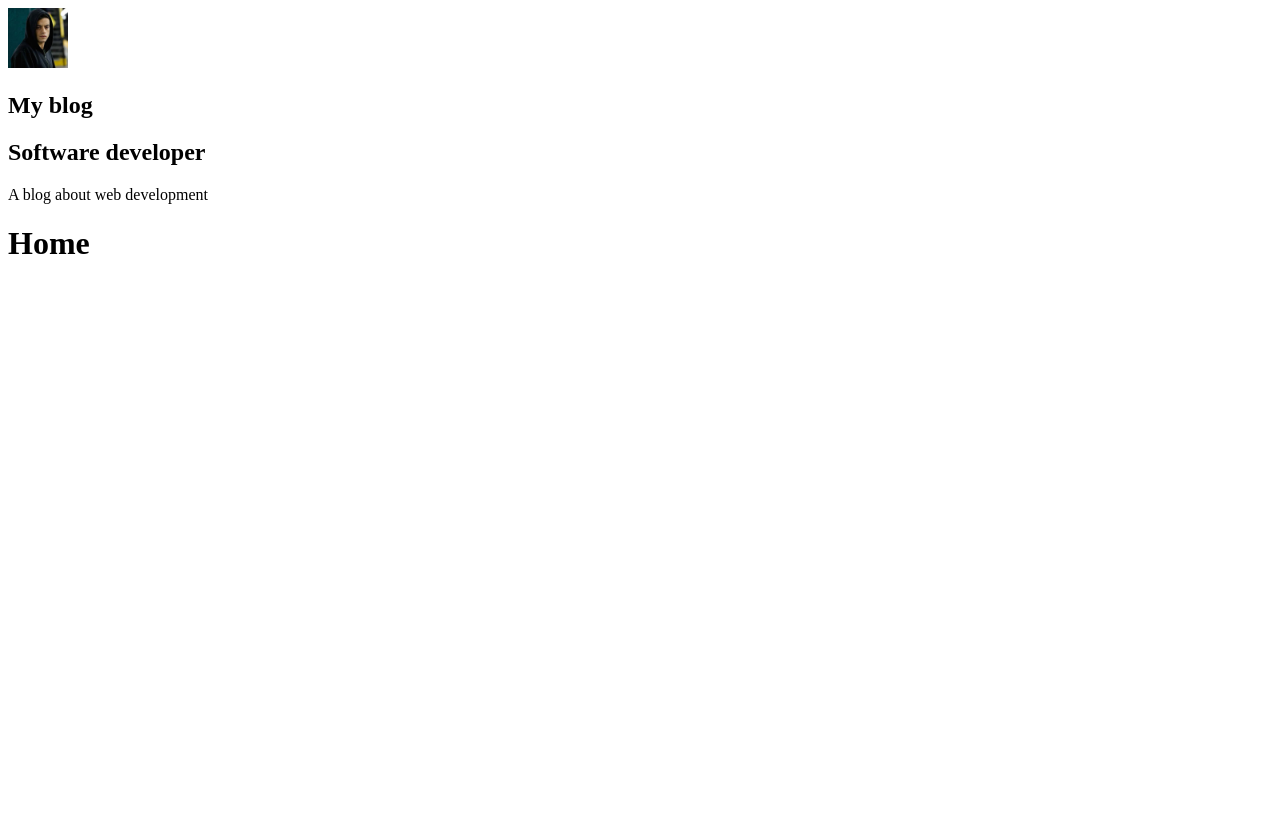
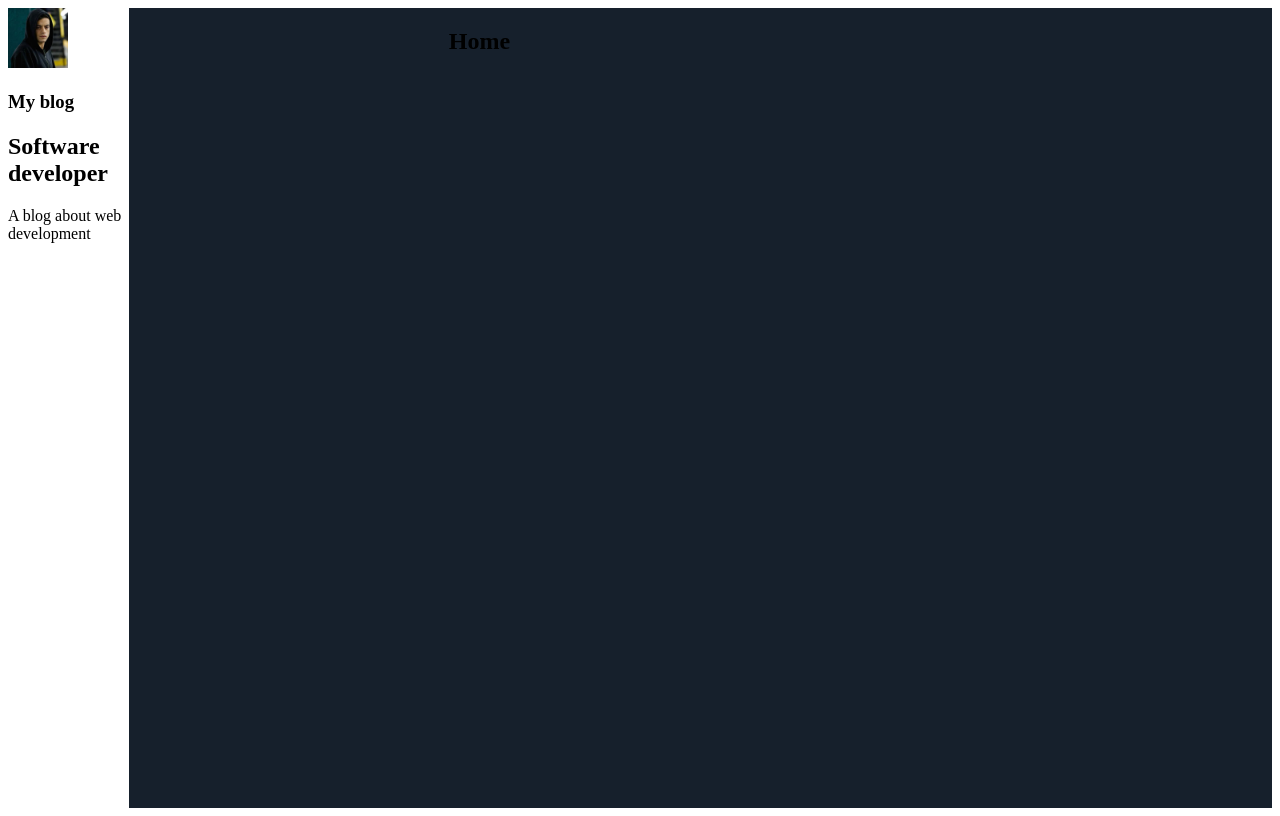
Before and after one commit to renangabriel27/gatsby-starter, a Gatsby site: page / in a window 1280 px wide. Built offline with nearby package versions, Linux system fonts and the light colour scheme; Gatsby itself is replaced by a stand-in of ours.

Commit message:
Add LayoutWrapper and LayoutMain to layout

```diff
--- a/src/components/Layout/index.js
+++ b/src/components/Layout/index.js
@@ -2,15 +2,28 @@
 import PropTypes from "prop-types"
 import Profile from "../Profile"
 
+import styled from 'styled-components'
+
+const LayoutWrapper = styled.section`
+  display: flex;
+`
+
+const LayoutMain = styled.main`
+  background: #16202c;
+  min-height: 100vh;
+  padding: 0 3.75rem 0 20rem;
+  width: 100%;
+`
+
 const Layout = ({ children }) => {
   return (
-    <>
+    <LayoutWrapper>
       <aside>
         <Profile />
       </aside>
 
-      <main>{children}</main>
-    </>
+      <LayoutMain>{children}</LayoutMain>
+    </LayoutWrapper>
   )
 }
 
```
